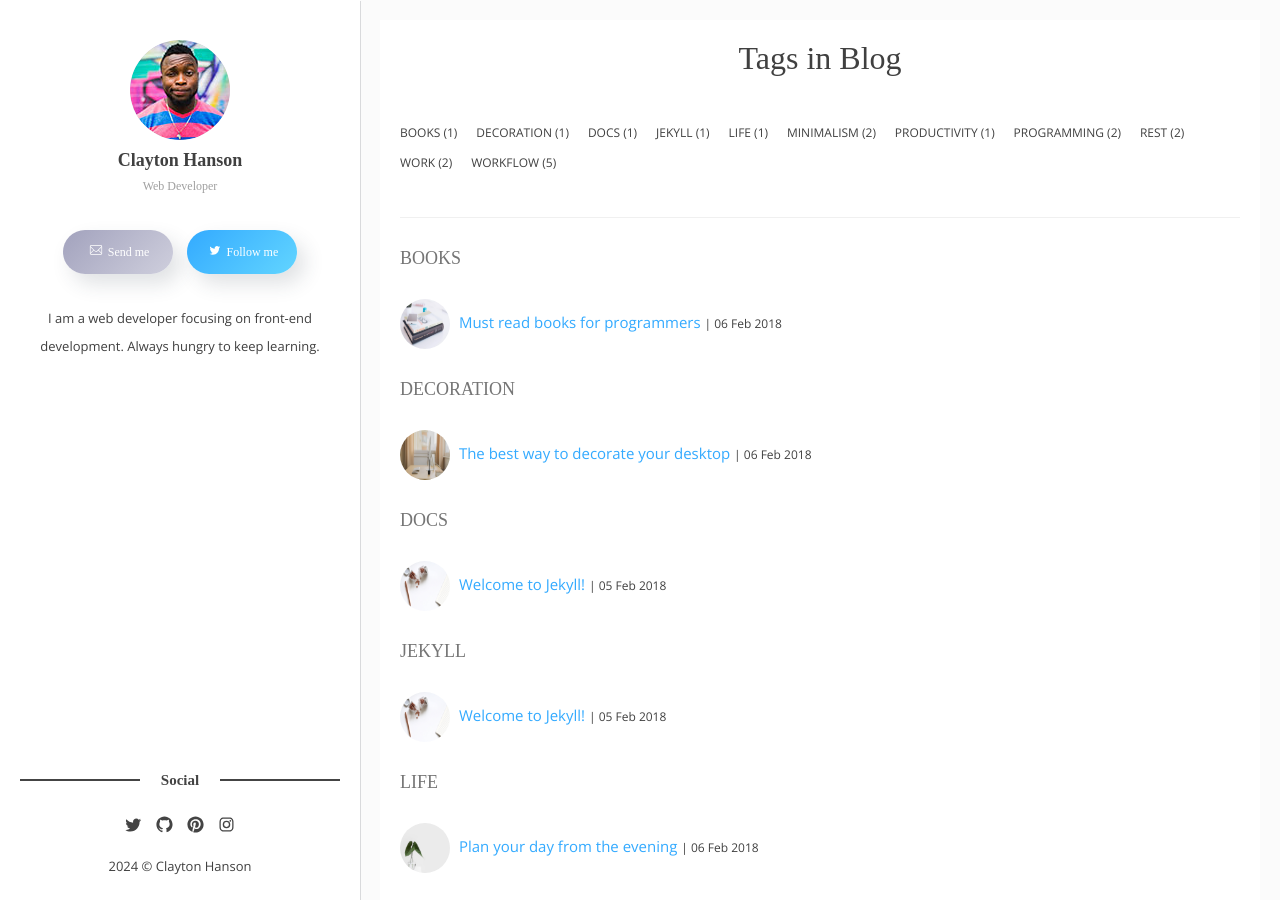
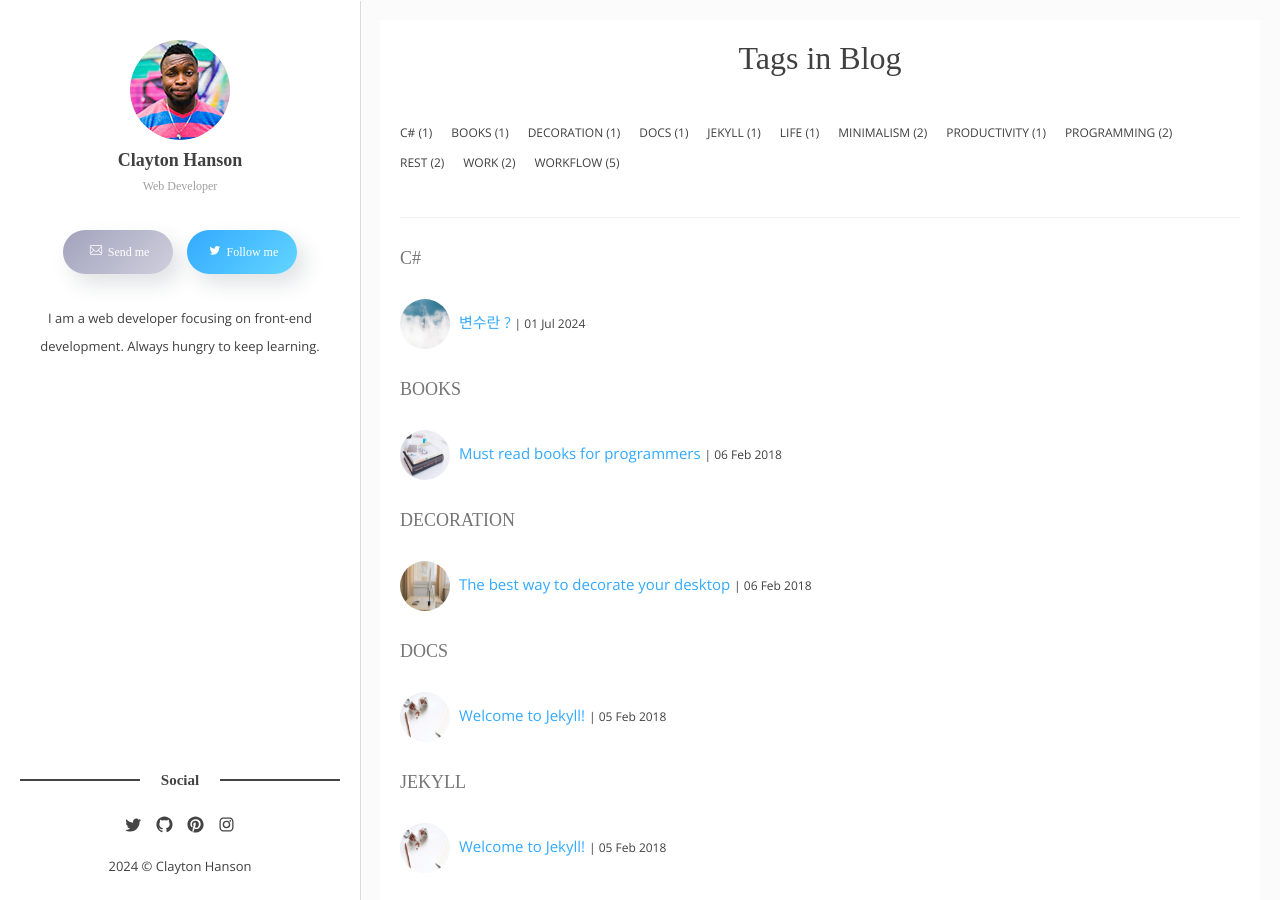
Before and after one commit to Choi-youngchan/Choi-youngchan.github.io, a Jekyll site: the page built from tags.html, in a window 1280 px wide and 900 px high. Built offline with Jekyll 4.4.1, drawn with Linux system fonts in a browser that asks for light colours; some web fonts are replaced.

```diff
--- a/_posts/2018-03-02-variable.markdown
+++ b/_posts/2024-07-01-variable.markdown
@@ -3,7 +3,7 @@ layout: post
 title: 변수란 ?
 image: 8.jpg
 date: 2024-07-01 14:00:20 +0200
-tags:
+tags: C#
 categories: guide
 ---
 변수 선언하기
```
